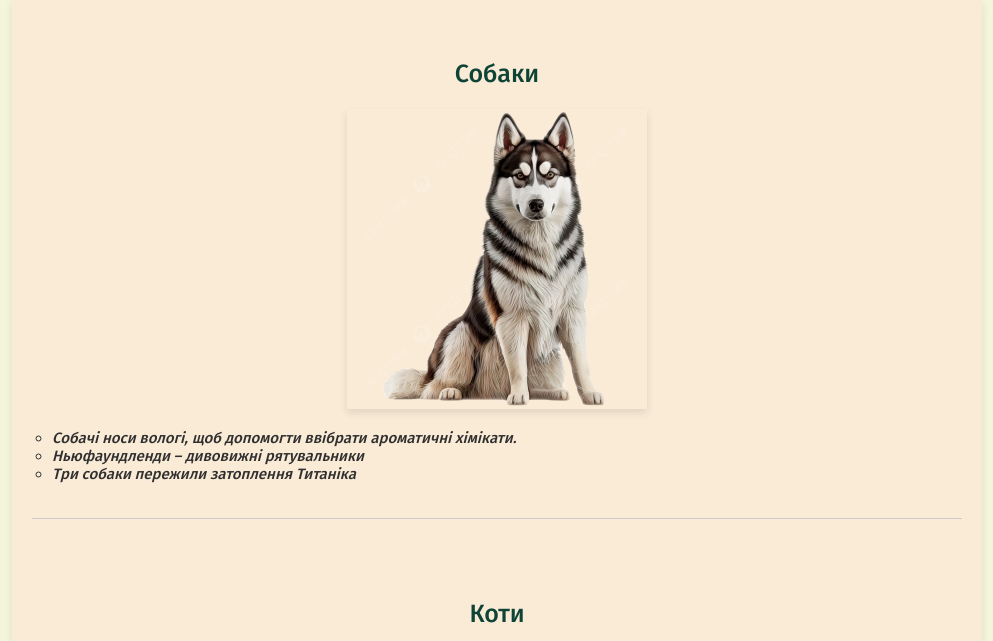
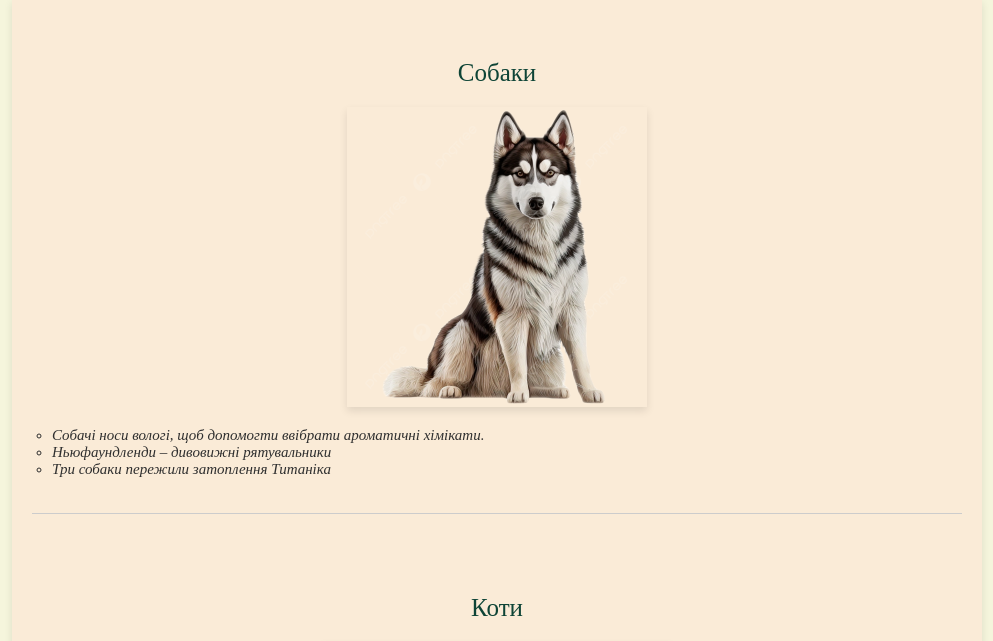
Before and after one commit to Kuwuwuwu/Test-project, a plain HTML site: page index.html in a window 1280 px wide. Shown: the part 99-740 px from the top of the page, without its empty margins (143-1136 px from the left). Drawn offline with Linux system fonts and the light colour scheme.

Commit message:
Changed styles

```diff
--- a/index.html
+++ b/index.html
@@ -6,7 +6,7 @@
     <meta name="viewport" content="width=device-width, initial-scale=1,0" />
     <title>Document</title>
     <link rel="stylesheet" type="text/css" href="styles.css">
-    <link href="https://fonts.googleapis.com/css2?family=Fira+Sans:wght@500&display=swap" rel="stylesheet">
+    <link rel="preconnect" href="https://fonts.googleapis.com">
 
 </head>
 
--- a/styles.css
+++ b/styles.css
@@ -62,7 +62,7 @@ ul {
     padding: 0;
     list-style-type: circle;
     font-family: "Fira Sans", serif;
-    font-weight: 400;
+    font-weight: 300;
     font-style: italic;
 }
 
```
